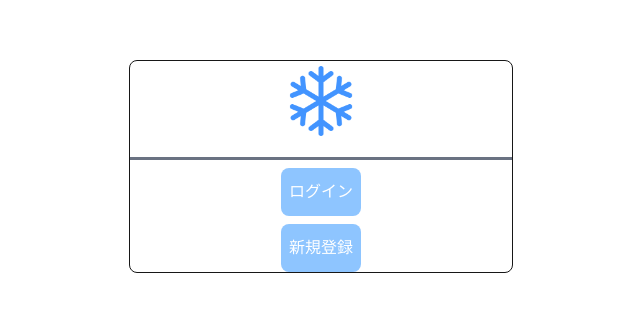
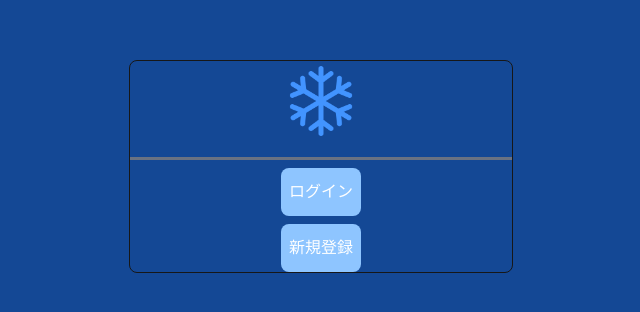
Before and after one commit to X13467980/crystarise-frontend, a Next.js app: page / in a window 1280 px wide. Shown: the part 234-546 px from the top of the page, without its empty margins (319-959 px from the left). Built offline with nearby package versions, Linux system fonts and the light colour scheme.

Commit message:
background

```diff
--- a/src/app/globals.css
+++ b/src/app/globals.css
@@ -1,7 +1,7 @@
 @import "tailwindcss";
 
 :root {
-  --background: #ffffff;
+  --background: #144895;
   --foreground: #171717;
 }
 
@@ -12,12 +12,7 @@
   --font-mono: var(--font-geist-mono);
 }
 
-@media (prefers-color-scheme: dark) {
-  :root {
-    --background: #0a0a0a;
-    --foreground: #ededed;
-  }
-}
+
 
 body {
   background: var(--background);
```
